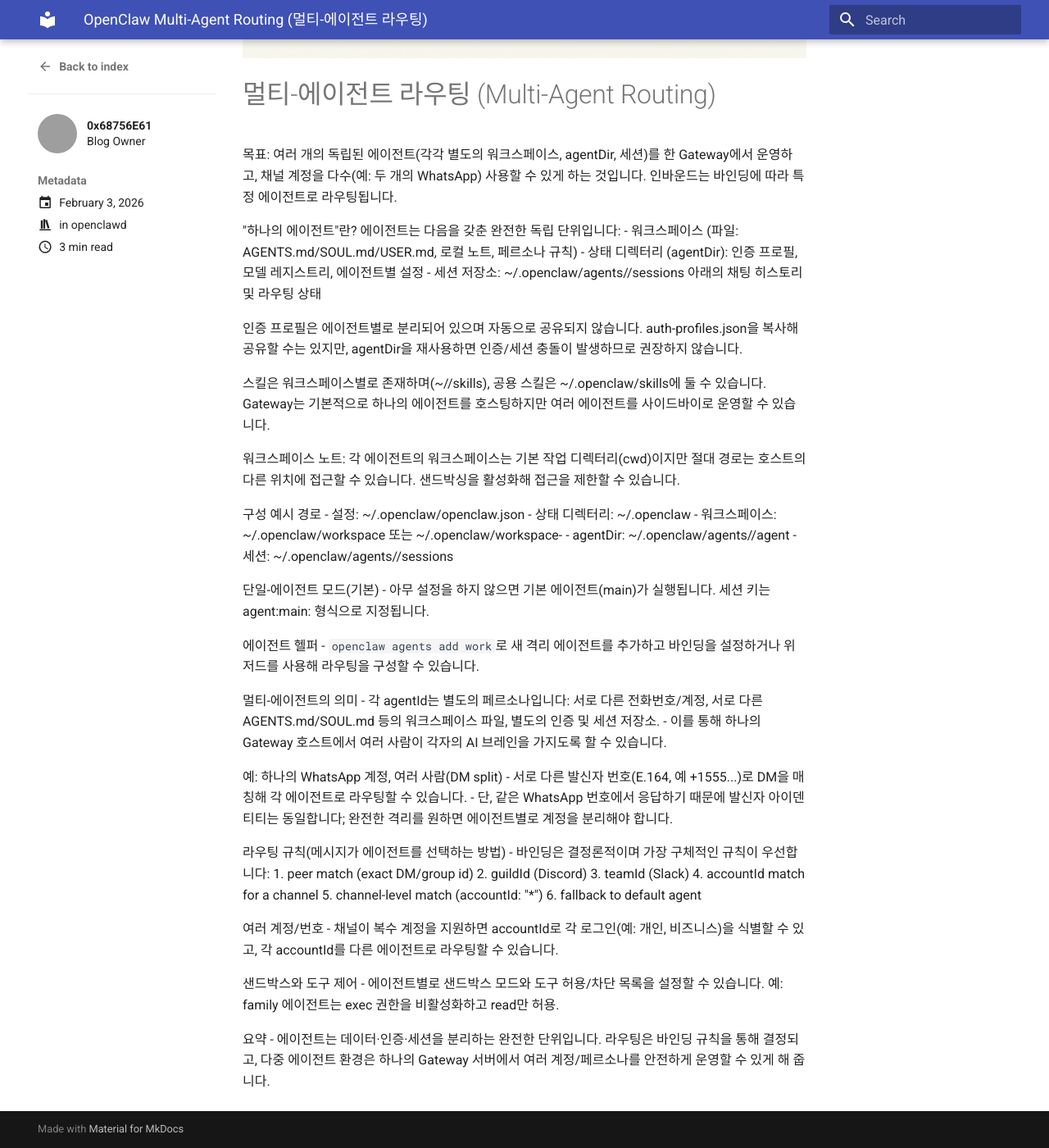
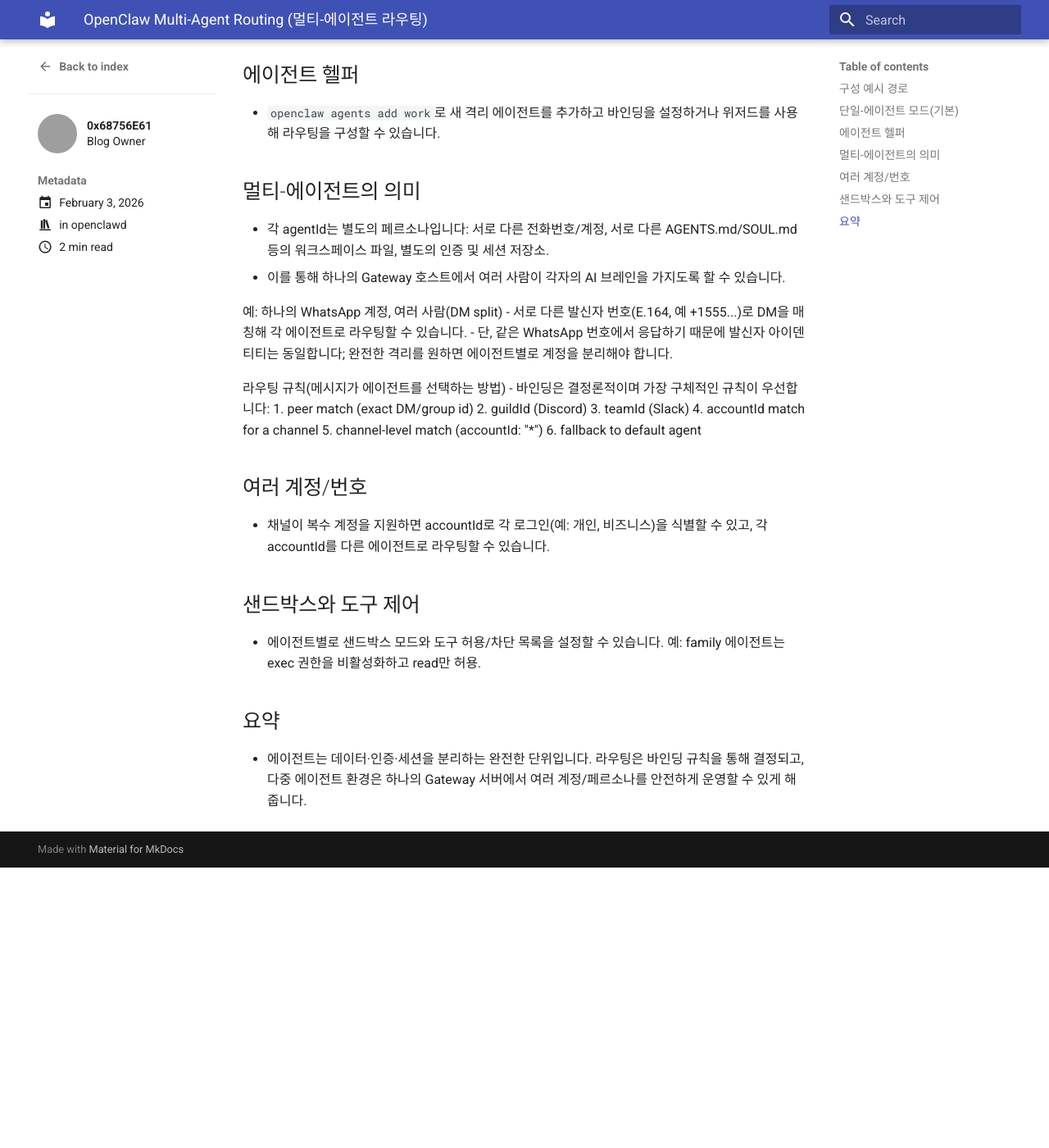
Before and after one commit to 0x68756E61/0x68756E61.github.io, an MkDocs documentation site: the page built from docs/blog/posts/2026-02-03-openclaw-multi-agent-routing.md, in a window 1280 px wide and 1400 px high, scrolled down 1756 px. Shown: the whole window at 82% size. Built offline with MkDocs 1.6.1 and Material for MkDocs 9.7.7, drawn with Linux system fonts in a browser that asks for light colours; after the commit the page ends 2814 px from its top, so only the background shows below that; some of the changed text lies outside the part shown; grey boxes are pictures that could not be loaded.

Commit message:
Update 2026-02-03-openclaw-multi-agent-routing.md

```diff
--- a/docs/blog/posts/2026-02-03-openclaw-multi-agent-routing.md
+++ b/docs/blog/posts/2026-02-03-openclaw-multi-agent-routing.md
@@ -9,22 +9,13 @@
   - openclawd
   - agent
 ---
+
 ![](../../assets/images/openclaw-multi-agent-routing-hero.png)
-# OpenClaw Multi-Agent Routing (멀티-에이전트 라우팅)
 
-목표: 여러 개의 독립된 에이전트(각각 별도의 워크스페이스, agentDir, 세션)를 한 Gateway에서 운영하고, 채널 계정을 다수(예: 두 개의 WhatsApp)...
-
-
+> 여러 개의 독립된 에이전트(각각 별도의 워크스페이스, agentDir, 세션)를 한 Gateway에서 운영하고, 채널 계정을 다수(예: 두 개의 WhatsApp)...
 
 <!-- more -->
 
-
-
-
-
-# OpenClaw Multi-Agent Routing (멀티-에이전트 라우팅)
-
-![](../../assets/images/openclaw-multi-agent-routing-hero.png)
 
 
 # 멀티-에이전트 라우팅 (Multi-Agent Routing)
@@ -43,20 +34,20 @@
 
 워크스페이스 노트: 각 에이전트의 워크스페이스는 기본 작업 디렉터리(cwd)이지만 절대 경로는 호스트의 다른 위치에 접근할 수 있습니다. 샌드박싱을 활성화해 접근을 제한할 수 있습니다.
 
-구성 예시 경로
+## 구성 예시 경로
 - 설정: ~/.openclaw/openclaw.json
 - 상태 디렉터리: ~/.openclaw
 - 워크스페이스: ~/.openclaw/workspace 또는 ~/.openclaw/workspace-<agentId>
 - agentDir: ~/.openclaw/agents/<agentId>/agent
 - 세션: ~/.openclaw/agents/<agentId>/sessions
 
-단일-에이전트 모드(기본)
+## 단일-에이전트 모드(기본)
 - 아무 설정을 하지 않으면 기본 에이전트(main)가 실행됩니다. 세션 키는 agent:main:<mainKey> 형식으로 지정됩니다.
 
-에이전트 헬퍼
+## 에이전트 헬퍼
 - `openclaw agents add work`로 새 격리 에이전트를 추가하고 바인딩을 설정하거나 위저드를 사용해 라우팅을 구성할 수 있습니다.
 
-멀티-에이전트의 의미
+## 멀티-에이전트의 의미
 - 각 agentId는 별도의 페르소나입니다: 서로 다른 전화번호/계정, 서로 다른 AGENTS.md/SOUL.md 등의 워크스페이스 파일, 별도의 인증 및 세션 저장소.
 - 이를 통해 하나의 Gateway 호스트에서 여러 사람이 각자의 AI 브레인을 가지도록 할 수 있습니다.
 
@@ -73,11 +64,11 @@
   5. channel-level match (accountId: "*")
   6. fallback to default agent
 
-여러 계정/번호
+## 여러 계정/번호
 - 채널이 복수 계정을 지원하면 accountId로 각 로그인(예: 개인, 비즈니스)을 식별할 수 있고, 각 accountId를 다른 에이전트로 라우팅할 수 있습니다.
 
-샌드박스와 도구 제어
+## 샌드박스와 도구 제어
 - 에이전트별로 샌드박스 모드와 도구 허용/차단 목록을 설정할 수 있습니다. 예: family 에이전트는 exec 권한을 비활성화하고 read만 허용.
 
-요약
+## 요약
 - 에이전트는 데이터·인증·세션을 분리하는 완전한 단위입니다. 라우팅은 바인딩 규칙을 통해 결정되고, 다중 에이전트 환경은 하나의 Gateway 서버에서 여러 계정/페르소나를 안전하게 운영할 수 있게 해 줍니다.
```
